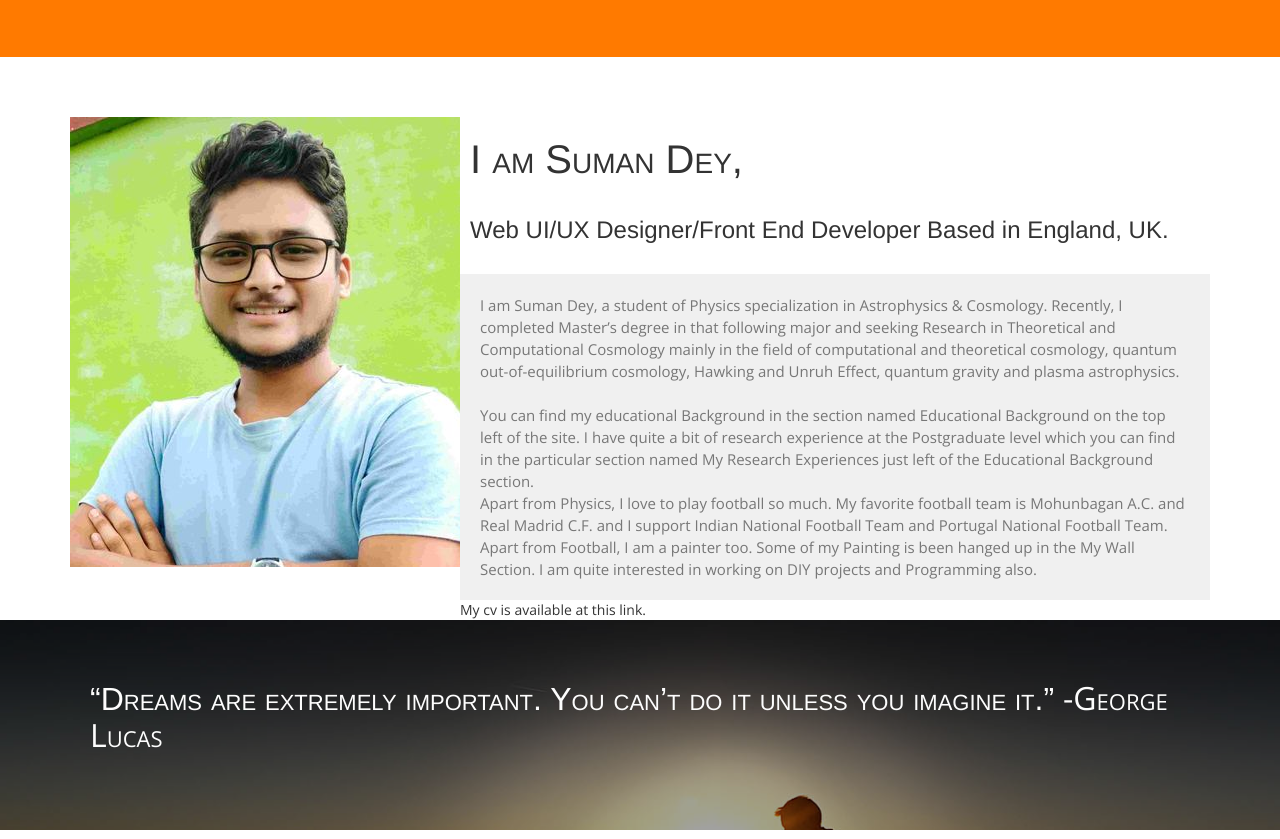
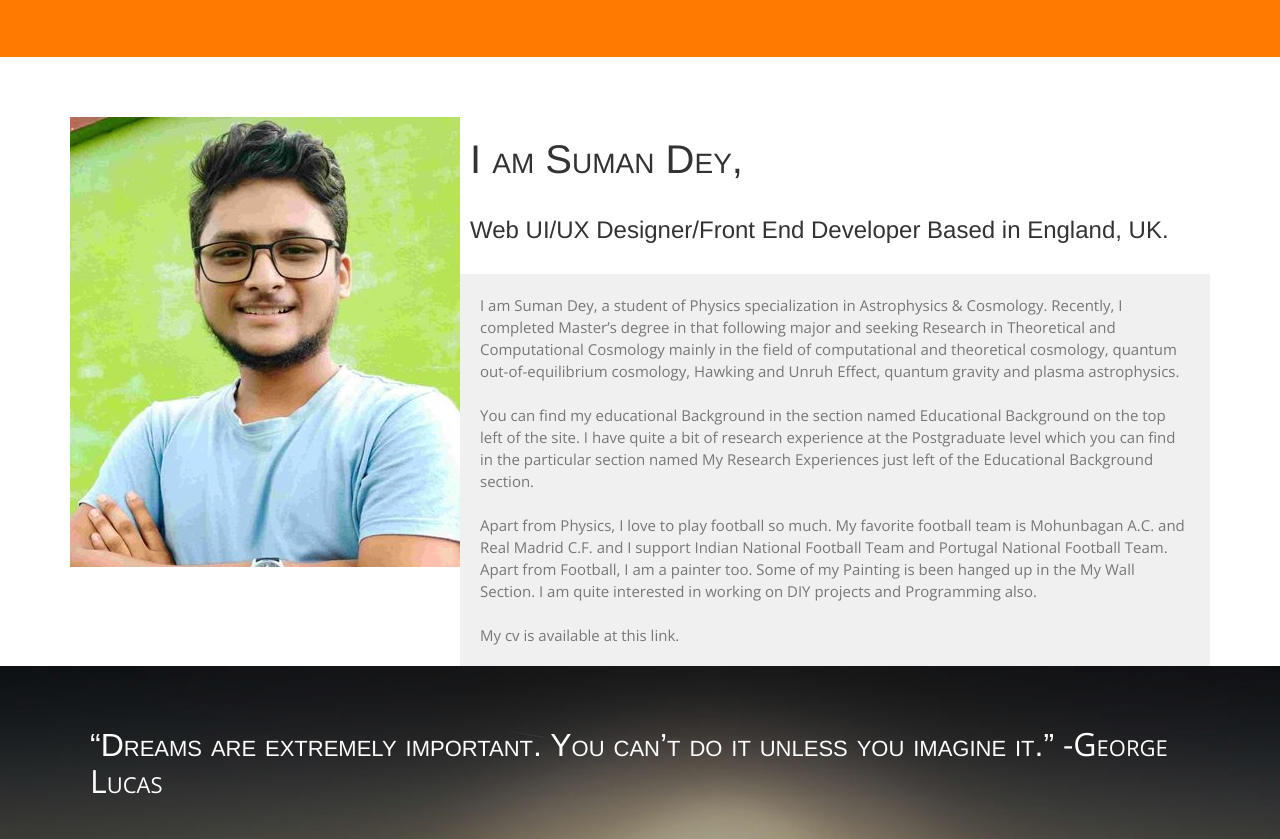
Before and after one commit to sumandeyofficial/portfolio.github.io, a plain HTML site: page index.html in a window 1280 px wide. Shown: the part 781-1620 px from the top of the page. Drawn offline with nearby package versions, Linux system fonts and the light colour scheme.

Commit message:
Update index.html

```diff
--- a/index.html
+++ b/index.html
@@ -87,8 +87,10 @@
         <p>I am Suman Dey, a student of Physics specialization in Astrophysics & Cosmology. Recently, I completed Master’s degree in that following major and seeking Research in Theoretical and Computational Cosmology mainly in the field of computational and theoretical cosmology, quantum out-of-equilibrium cosmology, Hawking and Unruh Effect, quantum gravity and plasma astrophysics. <br/>
           <br/>
           You can find my educational Background in the section named Educational Background on the top left of the site. I have quite a bit of research experience at the Postgraduate level which you can find in the particular section named My Research Experiences just left of the Educational Background section.<br/>
-          Apart from Physics, I love to play football so much. My favorite football team is Mohunbagan A.C. and Real Madrid C.F. and I support Indian National Football Team and Portugal National Football Team. Apart from Football, I am a painter too. Some of my Painting is been hanged up in the My Wall Section. I am quite interested in working on DIY projects and Programming also.</p>
-          My cv is available at this link.
+          <br/>
+	  Apart from Physics, I love to play football so much. My favorite football team is Mohunbagan A.C. and Real Madrid C.F. and I support Indian National Football Team and Portugal National Football Team. Apart from Football, I am a painter too. Some of my Painting is been hanged up in the My Wall Section. I am quite interested in working on DIY projects and Programming also.
+	  <br/><br/>
+		My cv is available at this link.</p>
       </div>
       <!-- end: -->
     </div>
```
